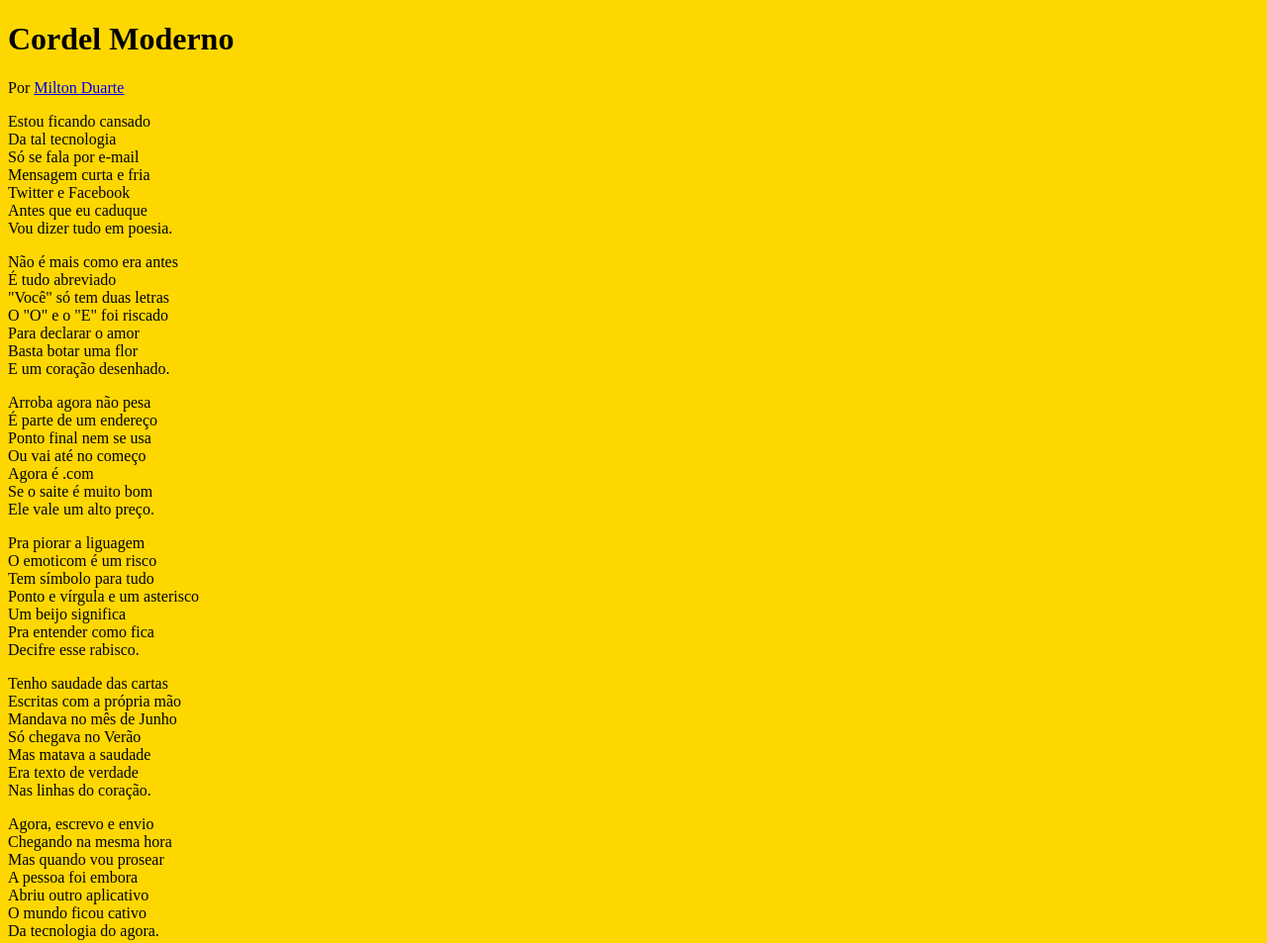
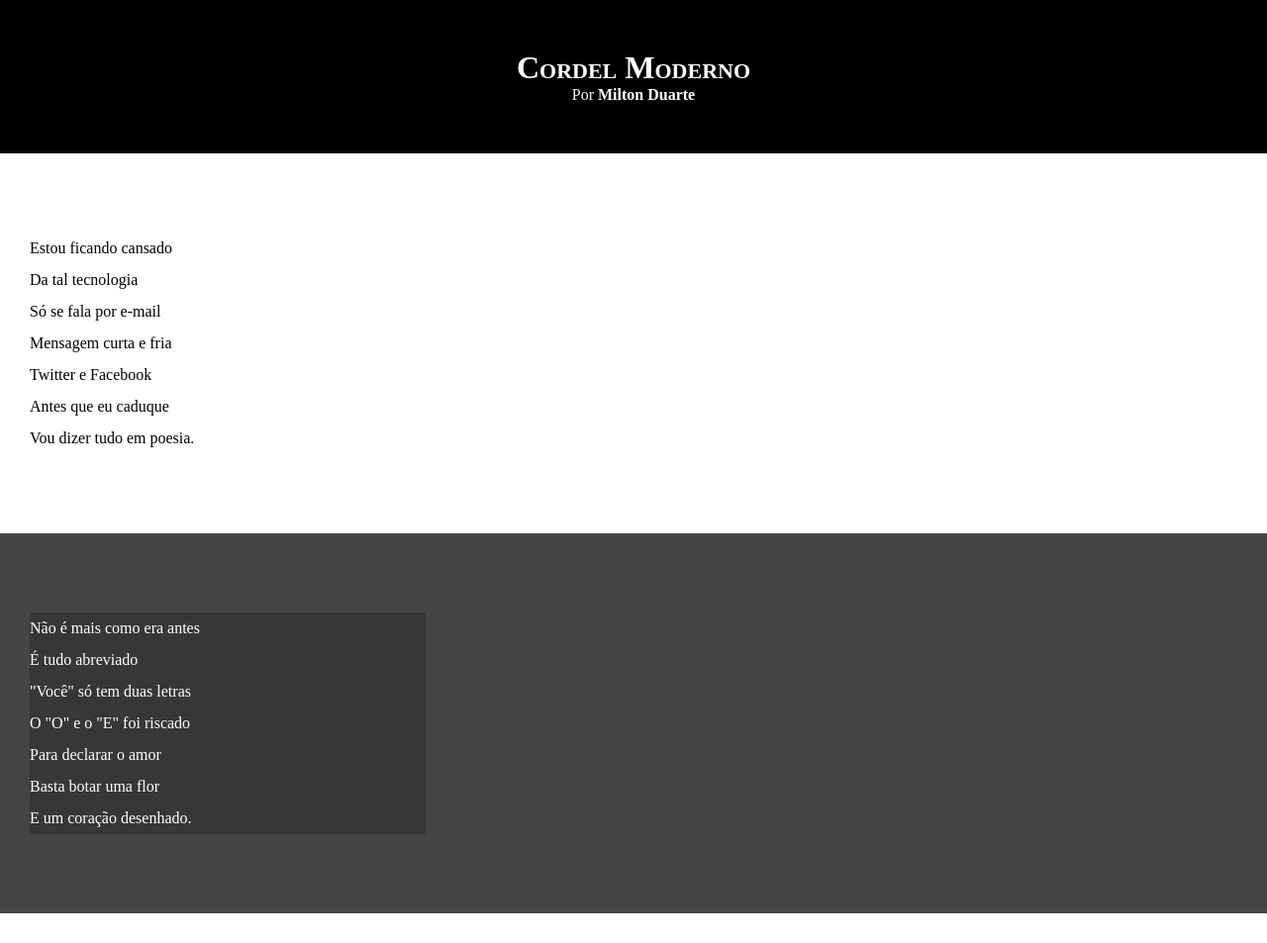
Before and after one commit to bonenberger/desafio-cordel, a plain HTML site: page index.html in a window 1280 px wide. Shown: the top 953 px of the page at 99% size. Drawn offline with Linux system fonts and the light colour scheme.

Commit message:
atualizações de css

```diff
--- a/estilo/style.css
+++ b/estilo/style.css
@@ -1,4 +1,55 @@
 @charset "utf-8";
-body {
-    background-color: gold;
+
+* {
+    margin: 0px;
+    padding: 0px;
 }
+body, html  {
+    min-height: 100vh;
+    background-color: darkgrey;
+}
+header {
+    background-color: black;
+    color: white;
+    text-align: center;
+}
+header > h1 {
+    padding-top: 50px;
+    /*text-transform: uppercase; joga tudo para letra maiúscul */
+    font-variant: small-caps;
+}
+header > p {
+    padding-bottom: 50px;
+}
+header a, footer a {
+    color: white;
+    text-decoration: none;
+    font-weight: bold;
+}
+header a:hover, footer a:hover {
+    text-decoration: underline;
+}
+section {
+    padding-top: 10vh;
+    padding-bottom: 10vh;
+    line-height: 2em;
+    padding-left: 30px;
+}
+section.normal {
+    background-color: white;
+    color: black;
+}
+section.imagem {
+    background-color: rgb(69, 69, 69);
+    color: white;
+}
+section.imagem > p {
+    background-color: rgba(0, 0, 0, 0.201);
+    width: 400px;
+}
+footer {
+    background-color: black;
+    color: white;
+    text-align: center;
+    padding: 10px;
+}
--- a/index.html
+++ b/index.html
@@ -12,7 +12,7 @@
         <h1>Cordel Moderno</h1>
         <p>Por <a href="https://www.recantodasletras.com.br/poesias/3186743" target="_blank">Milton Duarte</a></p>
     </header>
-    <section>
+    <section class="normal">
         <p>
             Estou ficando cansado<br>
             Da tal tecnologia<br>
@@ -23,7 +23,7 @@
             Vou dizer tudo em poesia.<br>
         </p>
     </section>
-    <section>
+    <section class="imagem">
         <p>
             Não é mais como era antes<br>
             É tudo abreviado<br>
@@ -34,7 +34,7 @@
             E um coração desenhado.<br>
         </p>
     </section>
-    <section>
+    <section class="normal">
         <p>
             Arroba agora não pesa<br>
             É parte de um endereço<br>
@@ -54,7 +54,7 @@
             Decifre esse rabisco.<br>
         </p>
     </section>
-    <section>
+    <section class="imagem">
         <p>
             Tenho saudade das cartas<br>
             Escritas com a própria mão<br>
@@ -65,7 +65,7 @@
             Nas linhas do coração.<br>
         </p>
     </section>
-    <section>
+    <section class="normal">
         <p>
             Agora, escrevo e envio<br>
             Chegando na mesma hora<br>
```
